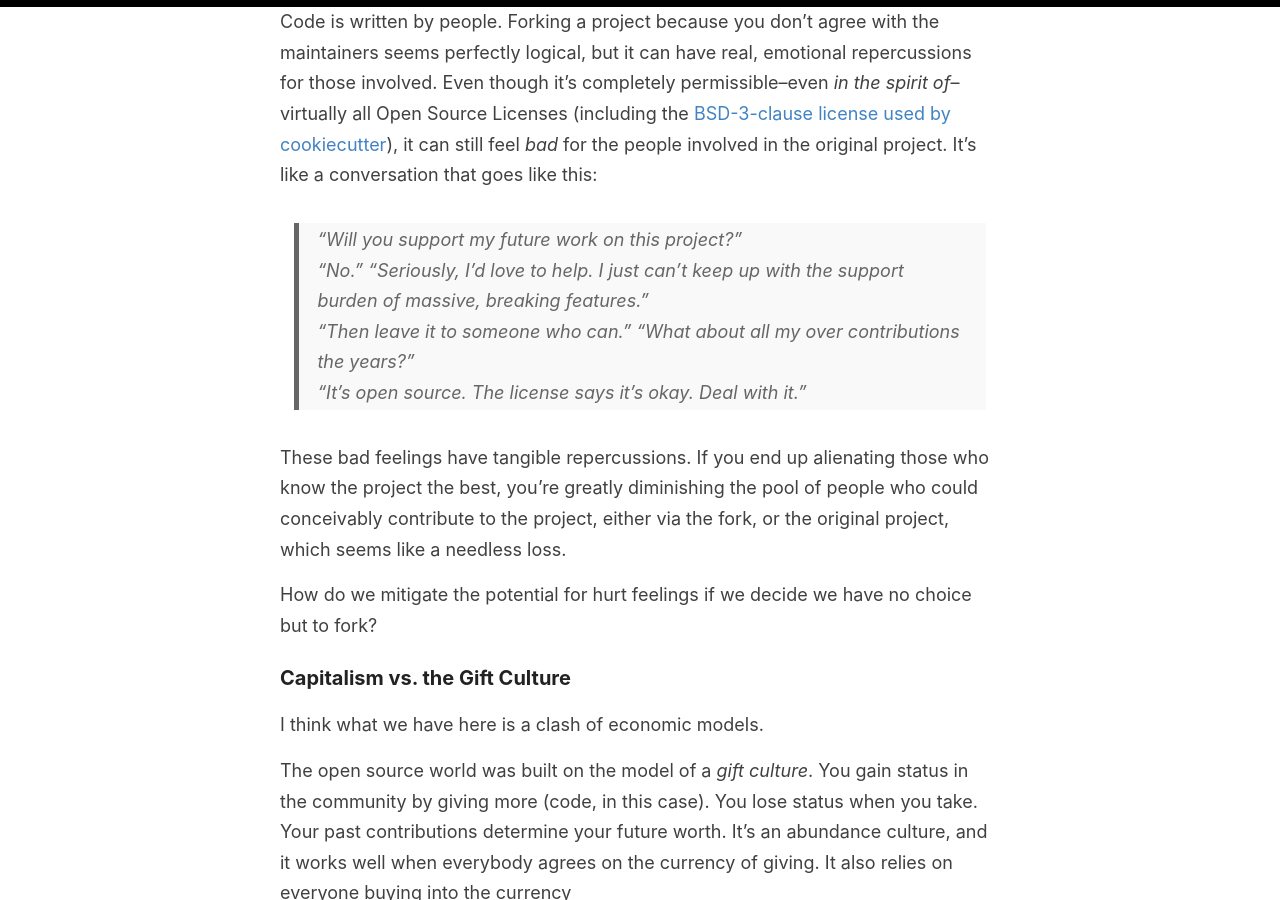
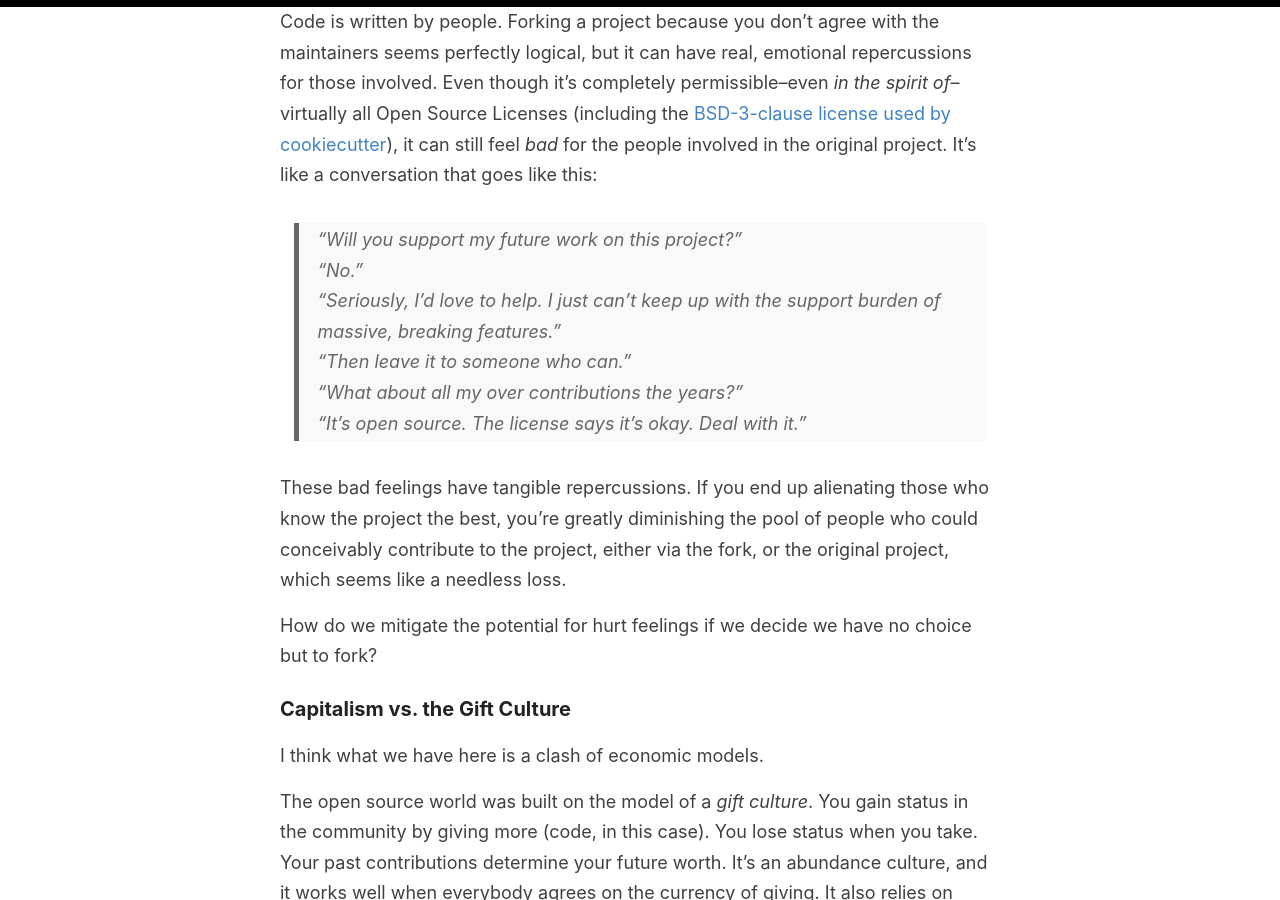
Before and after one commit to hackalog/hackalog.github.io, a Jekyll site: the page built from _posts/2020-02-11-cookiecutter.md, in a window 1280 px wide and 900 px high, scrolled down 2072 px. Built offline with Jekyll 4.4.1, drawn with Linux system fonts in a browser that asks for light colours.

Commit message:
missed some more lines

```diff
--- a/_posts/2020-02-11-cookiecutter.md
+++ b/_posts/2020-02-11-cookiecutter.md
@@ -98,10 +98,10 @@ goes like this:
 [cookiecutter-license]: https://github.com/cookiecutter/cookiecutter/blob/d9d25d3c735e4b00083c96b279ae98bfc8d3763f/LICENSE
 
 > "Will you support my future work on this project?" \\
-> "No."
+> "No." \\
 > "Seriously, I'd love to help. I just can't keep up with the support burden
 of massive, breaking features." \\
-> "Then leave it to someone who can."
+> "Then leave it to someone who can." \\
 > "What about all my over contributions the years?" \\
 > "It's open source. The license says it's okay. Deal with it."
 
```
